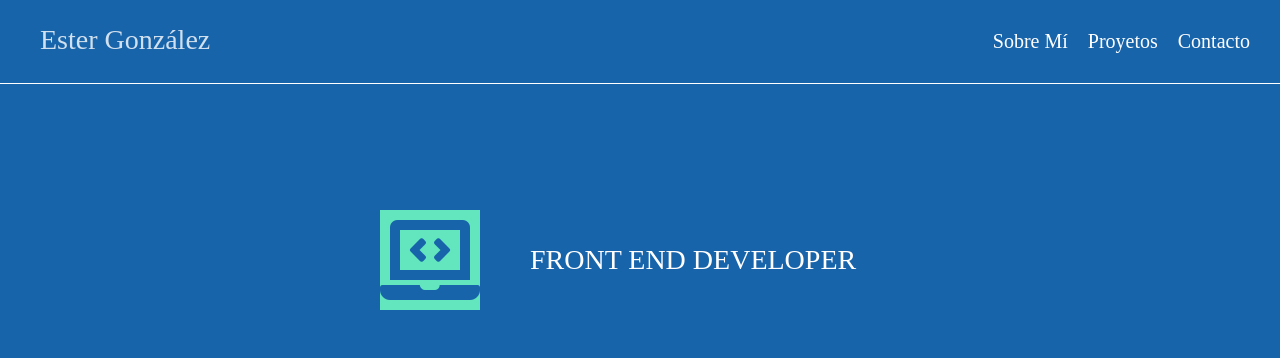
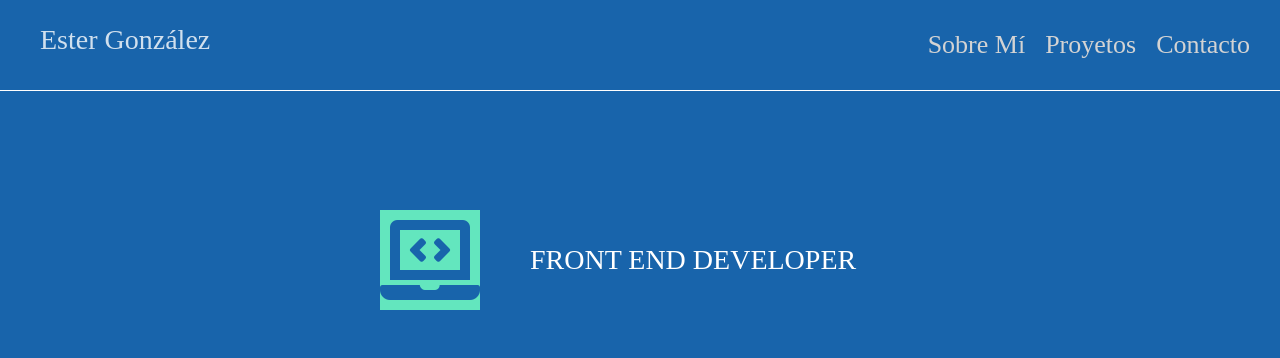
Before and after one commit to EsterGonzalezG/portfolio, a website: page index.html in a window 1280 px wide. Shown: the top 358 px of the page. Drawn offline with Linux system fonts and the light colour scheme.

Commit message:
hover en enlaces

```diff
--- a/scss/layout/_header.scss
+++ b/scss/layout/_header.scss
@@ -40,22 +40,25 @@
   }
   .nav__items{
     list-style: none;
-    color:white;
     font-size: 16px;
     text-transform: capitalize;
     text-align: left;
     margin-left: 20px;
     padding: 10px;
   }
+  .nav__link{
+	  color:#d3d3d3;
+	  font-size: 20px;
+  }
   .nav__link:link{
     text-decoration: none;
-    color:white;
-    font-size: 20px;
+  }
+  .nav__link:hover{
+	  color:white;
   }
   .nav__link:visited{
     text-decoration: none;
-    color:white;
-    font-size: 20px;
+
   }
   .main__icons{
     display: flex;
@@ -138,6 +141,10 @@
       margin-left: 20px;
       margin: 0;
 	}
+	.nav__link{
+
+		font-size: 26px;
+	}
 	.icon__front{
 		margin-bottom: 50px;
 	}
```
Also changed, not shown: css/main.css.
